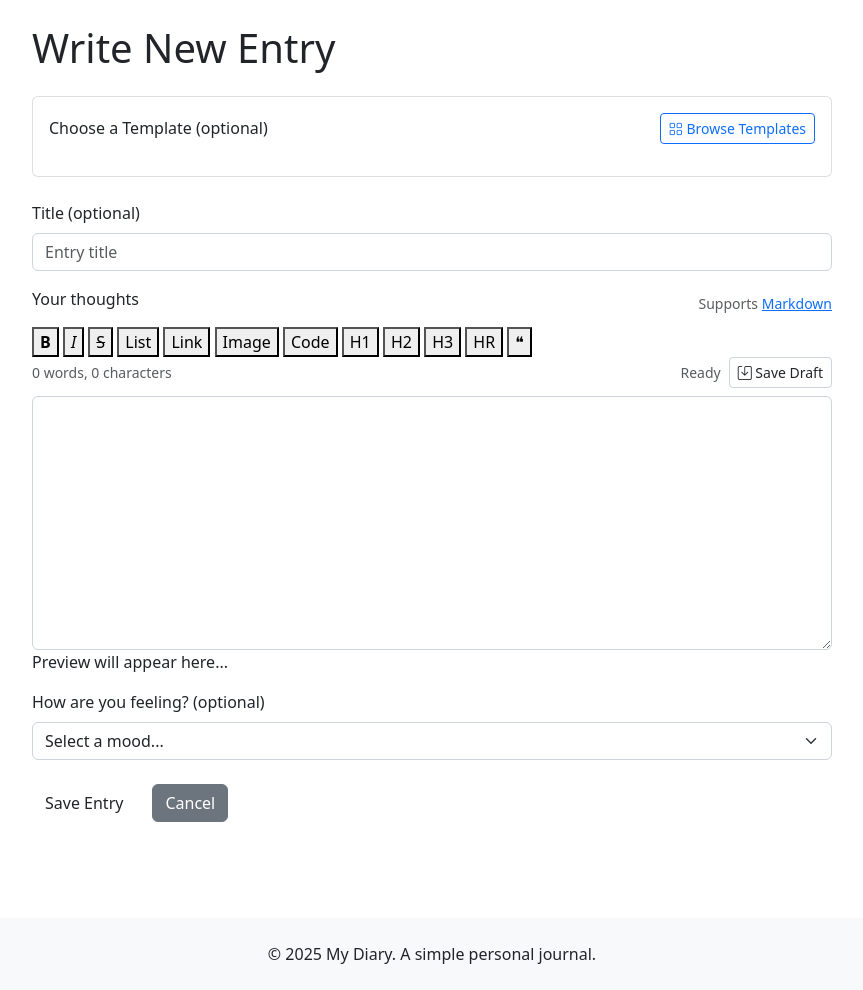
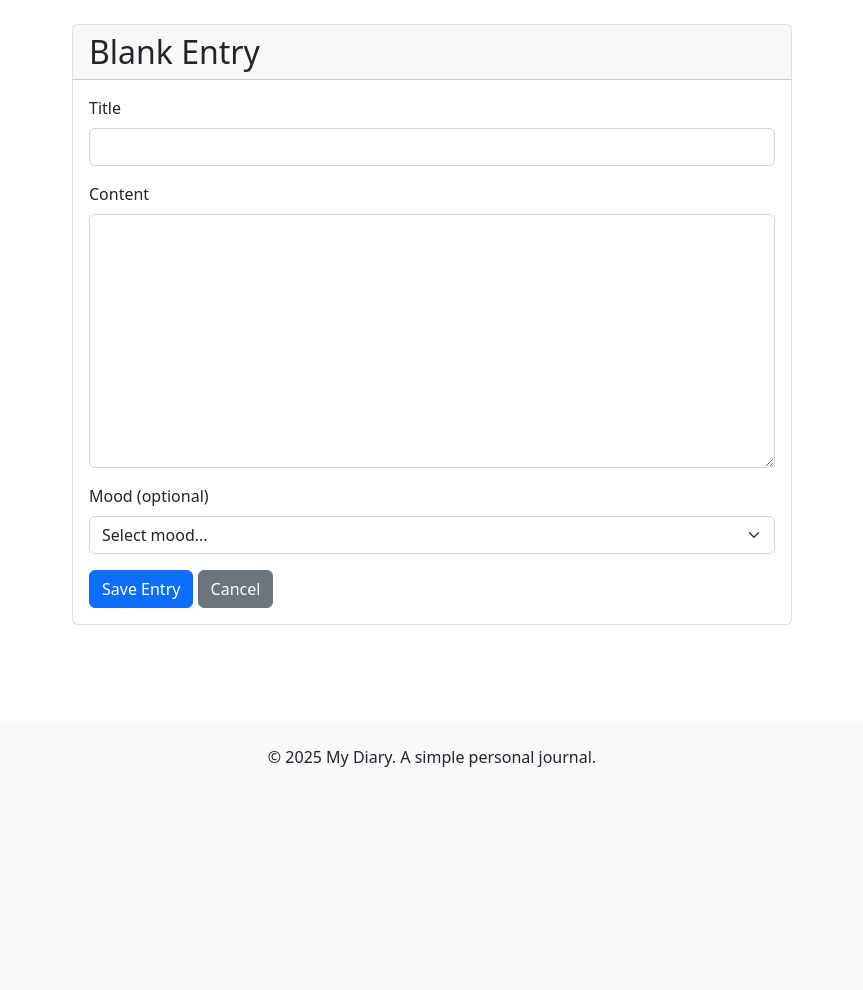
Before and after one commit to kevohmutwiri9-creator/My-Diary, a Flask app: page /entry/new in a window 1280 px wide. Shown: the part 57-1047 px from the top of the page, without its empty margins (208-1071 px from the left). After the commit the page ends 824 px from the top, so only its background shows below. Run offline with Flask 3, Linux system fonts and the light colour scheme; the visitor is signed in with stand-in values (Sample User, id 1); some libraries are stand-ins or nearby versions.

```diff
--- a/app/routes/main.py
+++ b/app/routes/main.py
@@ -107,45 +107,28 @@ def dashboard():
         flash('An error occurred while loading the dashboard.', 'danger')
         return redirect(url_for('main.index'))
 
-@main_bp.route('/entry/new', methods=['GET', 'POST'])
+@main_bp.route('/entry/new')
 @login_required
 def new_entry():
     """Create a new diary entry."""
     try:
-        # Handle template selection
-        template_id = request.args.get('template')
+        template_type = request.args.get('template', 'blank')
         selected_template = None
 
-        if request.method == 'GET' and template_id:
-            from app.models.template import EntryTemplate
+        # Default templates
+        default_templates = {
+            'gratitude_journal': {'name': 'Gratitude Journal', 'description': 'What are you grateful for today?', 'category': 'Reflection', 'icon': 'bi-heart', 'template_content': 'Today I am grateful for...'},
+            'daily_reflection': {'name': 'Daily Reflection', 'description': 'Reflect on your day', 'category': 'Reflection', 'icon': 'bi-lightbulb', 'template_content': 'Today was...'},
+            'goal_setting': {'name': 'Goal Setting', 'description': 'Set your goals', 'category': 'Productivity', 'icon': 'bi-bullseye', 'template_content': 'My goals for today are...'},
+            'mood_check_in': {'name': 'Mood Check-in', 'description': 'How are you feeling?', 'category': 'Wellness', 'icon': 'bi-emoji-smile', 'template_content': 'I am feeling...'},
+            'creative_writing': {'name': 'Creative Writing', 'description': 'Let your creativity flow', 'category': 'Creative', 'icon': 'bi-brush', 'template_content': 'Once upon a time...'},
+            'learning_growth': {'name': 'Learning & Growth', 'description': 'What did you learn?', 'category': 'Growth', 'icon': 'bi-book', 'template_content': 'Today I learned...'},
+            'dream_journal': {'name': 'Dream Journal', 'description': 'Record your dreams', 'category': 'Personal', 'icon': 'bi-moon-stars', 'template_content': 'Last night I dreamed...'},
+            'quick_notes': {'name': 'Quick Notes', 'description': 'Quick thoughts', 'category': 'Notes', 'icon': 'bi-lightning', 'template_content': 'Note to self...'}
+        }
 
-            # Try to find custom template first
-            template = EntryTemplate.query.filter_by(id=template_id, user_id=current_user.id).first()
-            if template:
-                selected_template = {
-                    'id': template.id,
-                    'name': template.name,
-                    'description': template.description,
-                    'category': template.category,
-                    'icon': template.icon,
-                    'template_content': template.template_content
-                }
-            else:
-                # Check default templates
-                default_templates = EntryTemplate.get_default_templates()
-                for default_template in default_templates:
-                    # Match template names with URL parameter
-                    template_url_param = template_id.lower().replace('_', ' ')
-                    if default_template['name'].lower() == template_url_param:
-                        selected_template = {
-                            'id': None,
-                            'name': default_template['name'],
-                            'description': default_template['description'],
-                            'category': default_template['category'],
-                            'icon': default_template['icon'],
-                            'template_content': default_template['template_content']
-                        }
-                        break
+        if template_type in default_templates:
+            selected_template = default_templates[template_type]
 
         if request.method == 'POST':
             title = request.form.get('title', '').strip()
@@ -155,7 +138,7 @@ def new_entry():
 
             if not content:
                 flash('Content is required.', 'danger')
-                return render_template('write.html', title=title, content=content, mood=mood, is_private=is_private, selected_template=selected_template)
+                return render_template('new_entry.html', template=template_type, selected_template=selected_template)
 
             # Create new entry
             entry = Entry(
@@ -173,12 +156,11 @@ def new_entry():
             flash('Your diary entry has been saved!', 'success')
             return redirect(url_for('main.view_entry', entry_id=entry.id))
 
-        # GET request - show empty form
-        return render_template('write.html', selected_template=selected_template)
+        return render_template('new_entry.html', template=template_type, selected_template=selected_template)
 
     except Exception as e:
-        current_app.logger.error(f'Error in new entry route: {str(e)}', exc_info=True)
-        flash('An error occurred while creating a new entry.', 'danger')
+        current_app.logger.error(f'Error in new_entry route: {str(e)}', exc_info=True)
+        flash('An error occurred while loading the form.', 'danger')
         return redirect(url_for('main.dashboard'))
 
 @main_bp.route('/entry/<int:entry_id>')
--- a/templates/calendar.html
+++ b/templates/calendar.html
@@ -231,14 +231,14 @@
                 </p>
             </div>
             <div class="d-flex gap-2">
-                <a href="{{ url_for('main.calendar', year=prev_year, month=prev_month) }}"
+                <a href="{{ url_for('main.calendar_view', year=prev_year, month=prev_month) }}"
                    class="btn btn-outline-light">
                     <i class="bi bi-chevron-left"></i> Previous
                 </a>
-                <a href="{{ url_for('main.calendar') }}" class="btn btn-outline-light">
+                <a href="{{ url_for('main.calendar_view') }}" class="btn btn-outline-light">
                     <i class="bi bi-calendar"></i> Today
                 </a>
-                <a href="{{ url_for('main.calendar', year=next_year, month=next_month) }}"
+                <a href="{{ url_for('main.calendar_view', year=next_year, month=next_month) }}"
                    class="btn btn-outline-light">
                     Next <i class="bi bi-chevron-right"></i>
                 </a>
--- a/templates/new_entry.html
+++ b/templates/new_entry.html
@@ -38,8 +38,18 @@
                         </div>
 
                         <div class="mb-3">
-                            <label for="content" class="form-label">Content</label>
-                            <textarea class="form-control" id="content" name="content" rows="10" required></textarea>
+                            <label for="content" class="form-label">
+                                {% if selected_template %}
+                                    {{ selected_template.description }}
+                                {% else %}
+                                    Content
+                                {% endif %}
+                            </label>
+                            <textarea class="form-control" id="content" name="content" rows="10" required>
+                                {% if selected_template %}
+                                    {{ selected_template.template_content }}
+                                {% endif %}
+                            </textarea>
                         </div>
 
                         <div class="mb-3">
```
